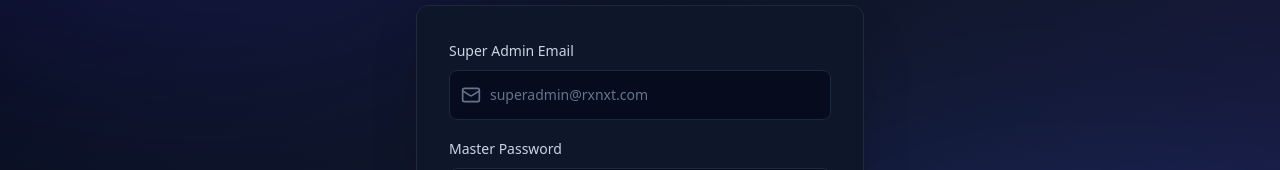
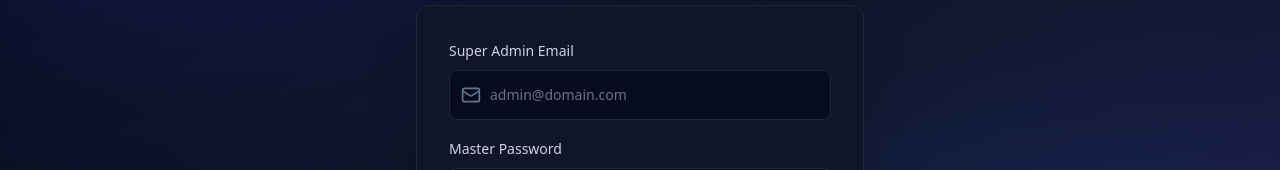
Before and after one commit to orugtechnologies/RxNXT-Cloud, a Next.js app: page /superadmin/login in a window 1280 px wide. Shown: the part 284-454 px from the top of the page. Built offline with nearby package versions, Linux system fonts and the light colour scheme.

Commit message:
fix(auth): update superadmin login email placeholder to generic format

```diff
--- a/app/superadmin/login/page.tsx
+++ b/app/superadmin/login/page.tsx
@@ -97,7 +97,7 @@ function SuperAdminLoginContent() {
                       type="email"
                       required
                       className="pl-10 py-6 bg-slate-950/60 border-slate-800 text-white placeholder-slate-500 focus:border-indigo-500 focus:ring-indigo-500/20"
-                      placeholder="superadmin@rxnxt.com"
+                      placeholder="admin@domain.com"
                       value={email}
                       onChange={(e) => setEmail(e.target.value)}
                       disabled={loading}
```
